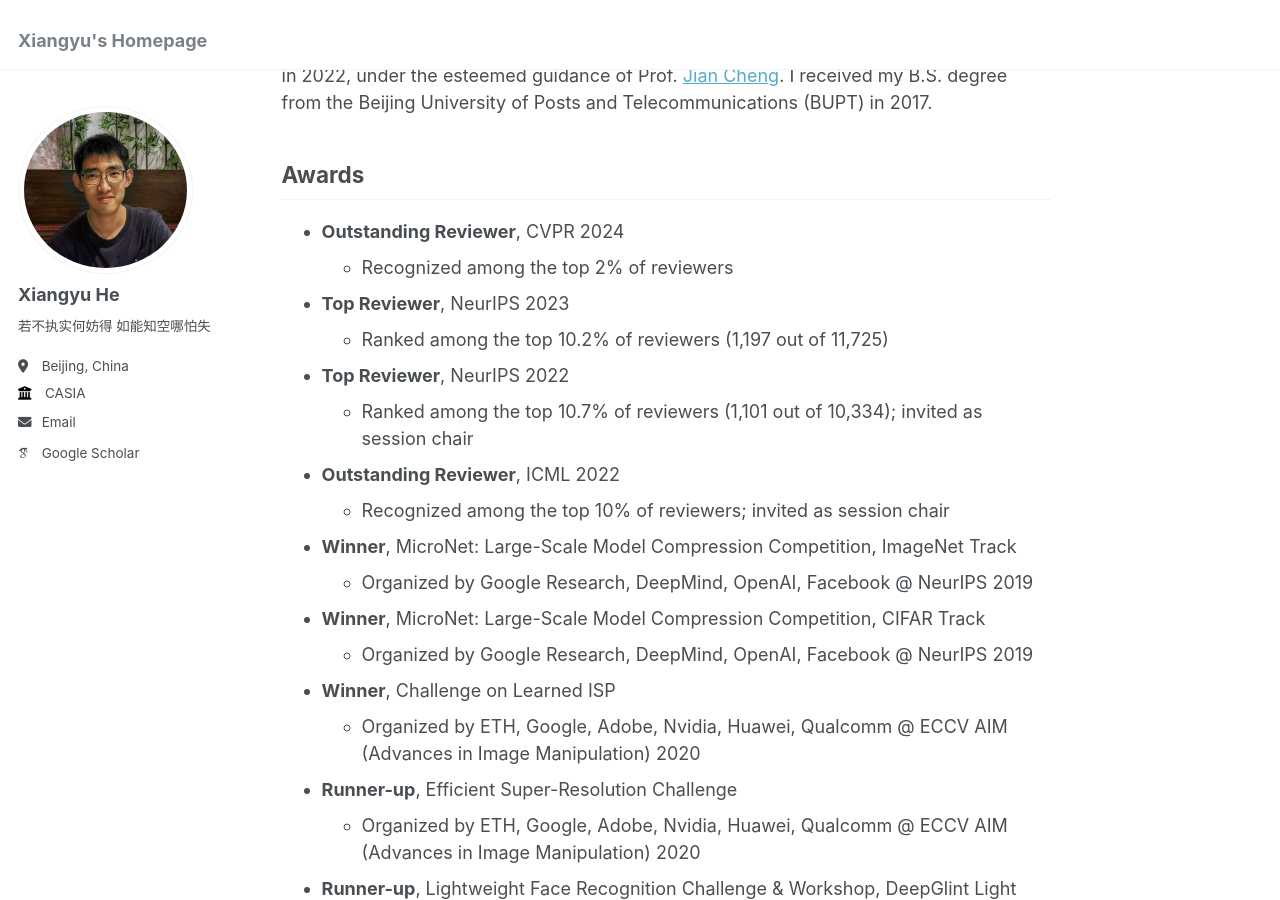
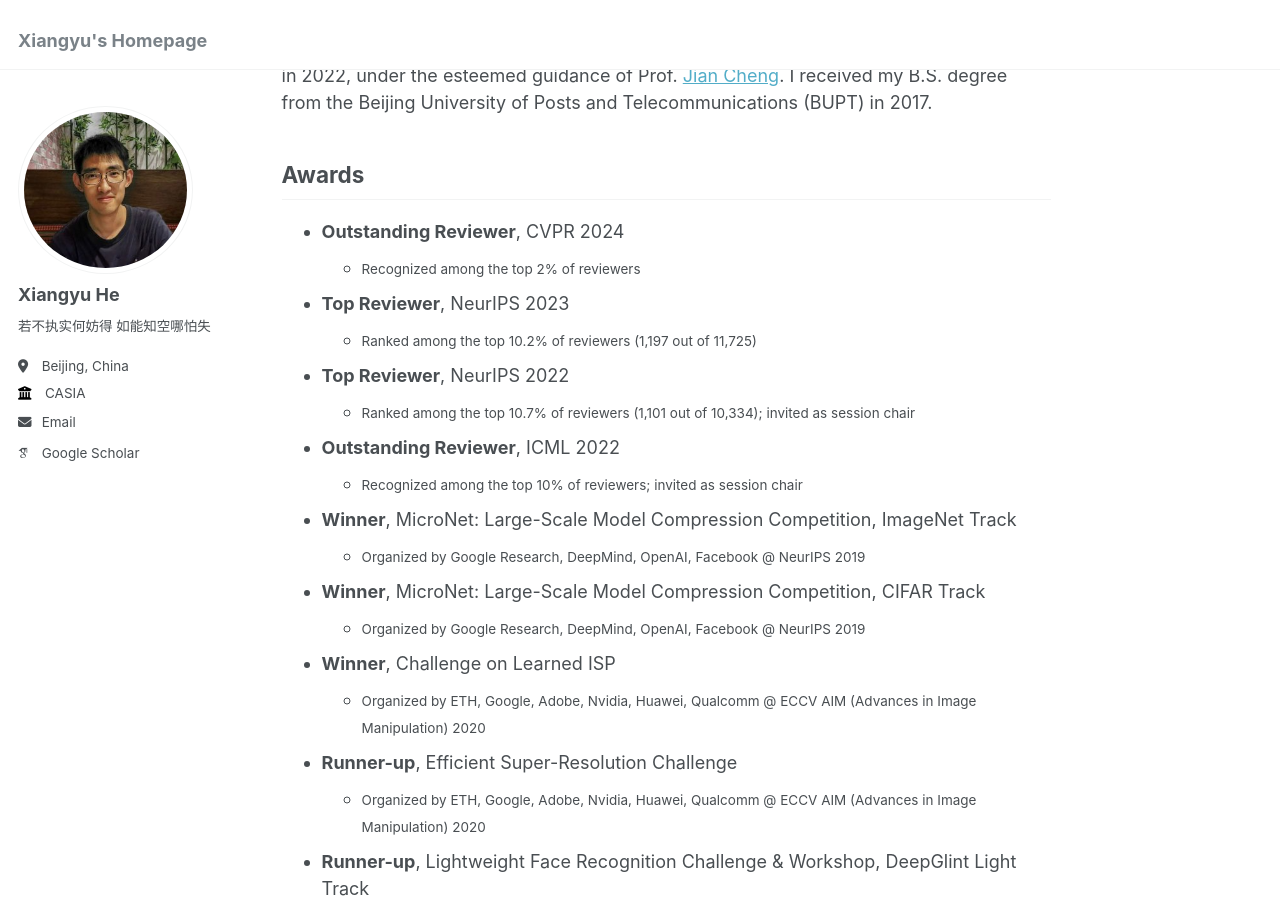
Before and after one commit to HolmesShuan/HolmesShuan.github.io, a Jekyll site: the page built from _pages/about.md, in a window 1280 px wide and 900 px high, scrolled down 430 px. Built offline with Jekyll 4.4.1, drawn with Linux system fonts in a browser that asks for light colours; some web fonts are replaced.

```diff
--- a/_pages/about.md
+++ b/_pages/about.md
@@ -16,23 +16,23 @@ I earned my Ph.D. from the Institute of Automation, Chinese Academy of Sciences
 ## Awards
 
 - **Outstanding Reviewer**, CVPR 2024
-  - Recognized among the top 2% of reviewers
+  - <small>Recognized among the top 2% of reviewers</small>
 - **Top Reviewer**, NeurIPS 2023
-  - Ranked among the top 10.2% of reviewers (1,197 out of 11,725)
+  - <small>Ranked among the top 10.2% of reviewers (1,197 out of 11,725)</small>
 - **Top Reviewer**, NeurIPS 2022
-  - Ranked among the top 10.7% of reviewers (1,101 out of 10,334); invited as session chair
+  - <small>Ranked among the top 10.7% of reviewers (1,101 out of 10,334); invited as session chair</small>
 - **Outstanding Reviewer**, ICML 2022
-  - Recognized among the top 10% of reviewers; invited as session chair
+  - <small>Recognized among the top 10% of reviewers; invited as session chair</small>
 - **Winner**, MicroNet: Large-Scale Model Compression Competition, ImageNet Track
-  - Organized by Google Research, DeepMind, OpenAI, Facebook @ NeurIPS 2019
+  - <small>Organized by Google Research, DeepMind, OpenAI, Facebook @ NeurIPS 2019</small>
 - **Winner**, MicroNet: Large-Scale Model Compression Competition, CIFAR Track
-  - Organized by Google Research, DeepMind, OpenAI, Facebook @ NeurIPS 2019
+  - <small>Organized by Google Research, DeepMind, OpenAI, Facebook @ NeurIPS 2019</small>
 - **Winner**, Challenge on Learned ISP
-  - Organized by ETH, Google, Adobe, Nvidia, Huawei, Qualcomm @ ECCV AIM (Advances in Image Manipulation) 2020
+  - <small>Organized by ETH, Google, Adobe, Nvidia, Huawei, Qualcomm @ ECCV AIM (Advances in Image Manipulation) 2020</small>
 - **Runner-up**, Efficient Super-Resolution Challenge
-  - Organized by ETH, Google, Adobe, Nvidia, Huawei, Qualcomm @ ECCV AIM (Advances in Image Manipulation) 2020
+  - <small>Organized by ETH, Google, Adobe, Nvidia, Huawei, Qualcomm @ ECCV AIM (Advances in Image Manipulation) 2020</small>
 - **Runner-up**, Lightweight Face Recognition Challenge & Workshop, DeepGlint Light Track
-  - Organized by DeepGlint, iQIYI, Imperial College London @ ICCV 2019
+  - <small>Organized by DeepGlint, iQIYI, Imperial College London @ ICCV 2019</small>
 
 
 ## Publications
```
